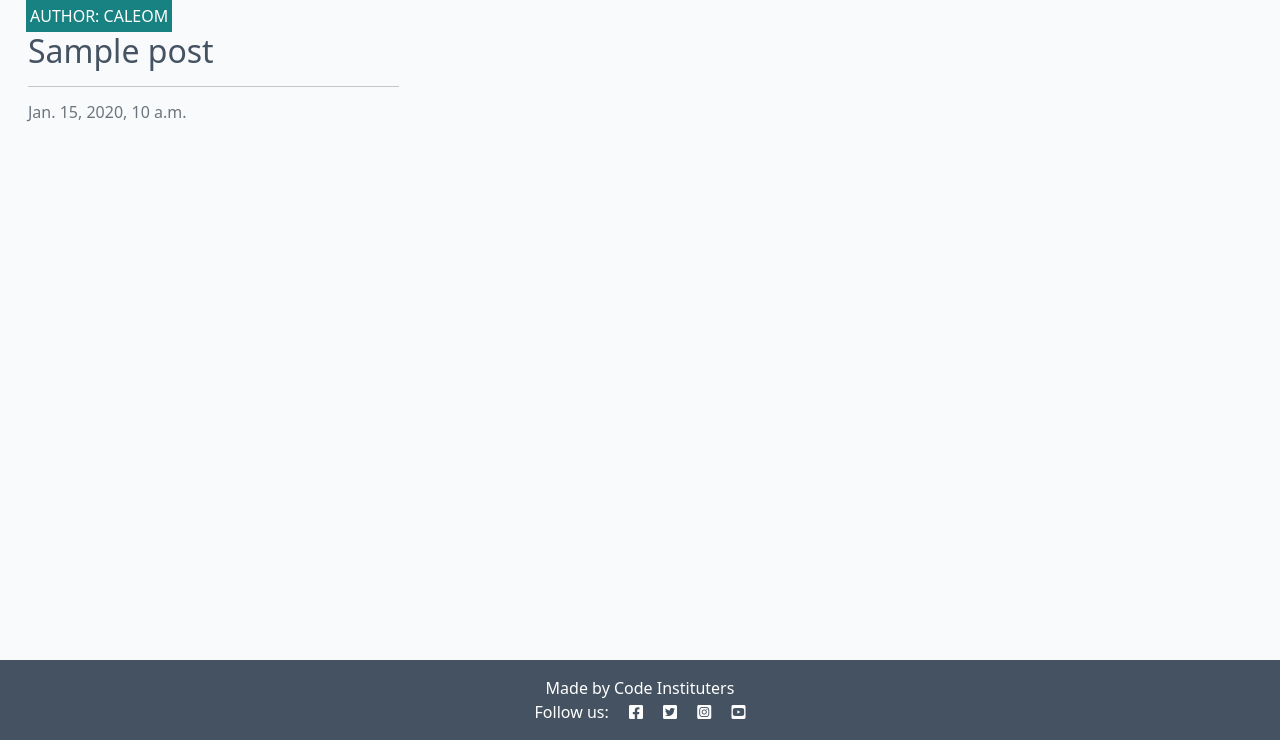
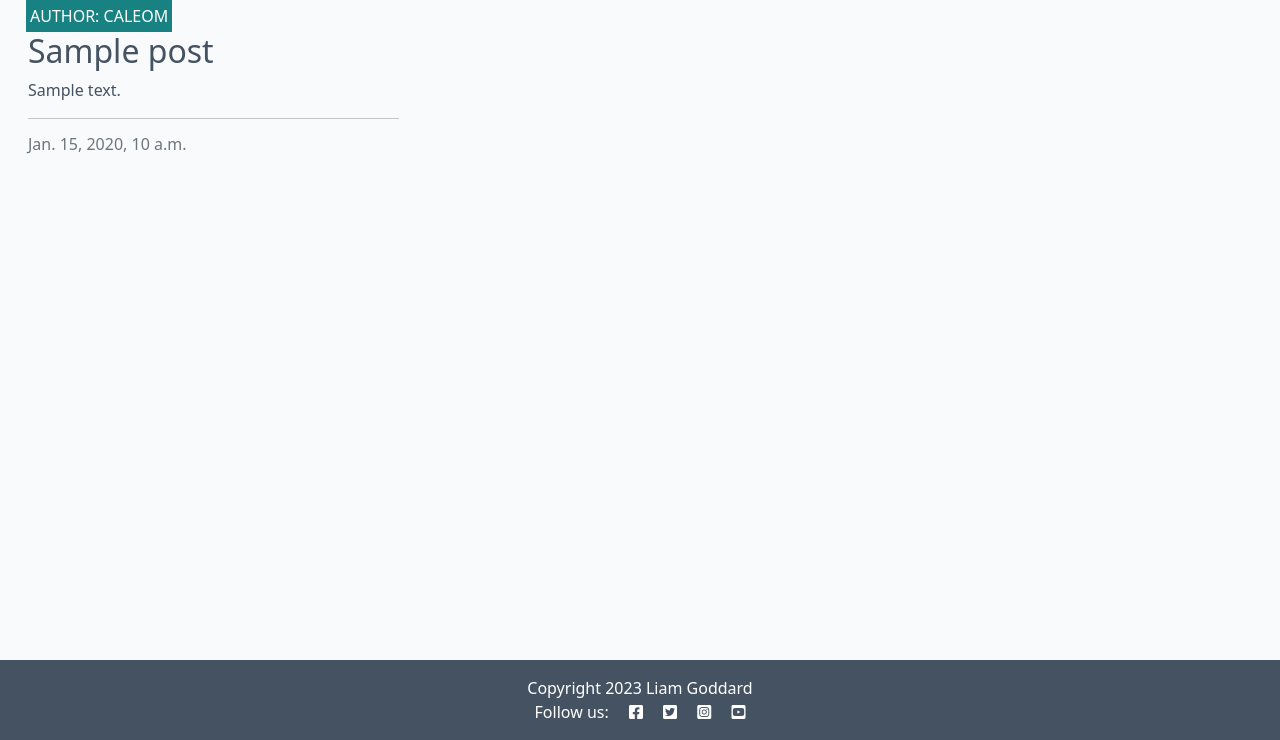
Before and after one commit to caleom/django-blog, a Django app: page / in a window 1280 px wide. Shown: the part 60-800 px from the top of the page. Run offline with Django 4.2, Linux system fonts and the light colour scheme; data comes from the database, SQL or seed files in the repository; tables that the repository leaves empty hold one stand-in row (values such as "Sample post").

Commit message:
add pagenation

```diff
--- a/blog/templates/blog/index.html
+++ b/blog/templates/blog/index.html
@@ -20,6 +20,7 @@
                             </div>
                             <a href="#" class="post-link">
                                 <h2 class="card-title">{{ post.title }}</h2>
+                                <p class="card-text">{{ post.excerpt }}</p>
                             </a>
 
                             <hr />
@@ -40,6 +41,9 @@
     {% if is_paginated %}
     <nav aria-label="Page navigation">
         <ul class="pagination justify-content-center">
+            {% if page_obj.has_previous %}
+            <li><a href="?page={{ page_obj.previous_page_number }}" class="page-link"> &laquo; PREVIOUS </a></li>
+            {% endif %}
             {% if page_obj.has_next %}
             <li><a href="?page={{ page_obj.next_page_number }}" class="page-link"> NEXT &raquo;</a></li>
             {% endif %}
@@ -50,3 +54,7 @@
 
 <!-- index.html content ends here -->
 {% endblock %}
+
+{% block copyright %}
+    Copyright 2023 Liam Goddard
+{% endblock %}
--- a/codestar/settings.py
+++ b/codestar/settings.py
@@ -31,9 +31,9 @@ SECRET_KEY = os.environ.get("SECRET_KEY")
 # SECURITY WARNING: don't run with debug turned on in production!
 DEBUG = True
 
-ALLOWED_HOSTS = ['8000-caleom-djangoblog-pmxs73yanjp.ws-eu108.gitpod.io',
+ALLOWED_HOSTS = ['.gitpod.io',
                 '.herokuapp.com']
-CSRF_TRUSTED_ORIGINS = ['https://8000-caleom-djangoblog-pmxs73yanjp.ws-eu108.gitpod.io',
+CSRF_TRUSTED_ORIGINS = ['https://*.gitpod.io',
                     "https://*.herokuapp.com"]
 
 
--- a/requirements.txt
+++ b/requirements.txt
@@ -2,6 +2,6 @@ asgiref==3.7.2
 dj-database-url==0.5.0
 Django==4.2.10
 django-summernote==0.8.20.0
-gunicorn==20.1.0
 psycopg2==2.9.9
 sqlparse==0.4.4
+whitenoise==5.3.0
--- a/templates/base.html
+++ b/templates/base.html
@@ -40,7 +40,7 @@
                 <ul class="navbar-nav me-auto mb-2 mb-lg-0">
                     <li class="nav-item">
                         <a class="nav-link {% if request.path == home_url %}active{% endif %}" aria-current="page"
-                            href="#">Home</a>
+                            href="{% url 'home' %}">Home</a>
                     </li>
 
                 </ul>
@@ -61,7 +61,7 @@
 
     <!-- Footer -->
     <footer class="footer mt-auto py-3 dark-bg">
-        <p class="m-0 text-center text-white">Made by Code Instituters</p>
+        <p class="m-0 text-center text-white">{% block copyright %}Made by Code Instituters{% endblock copyright %}</p>
         <p class="m-0 text-center text-white">Follow us: <i class="fab fa-facebook-square ms-3"></i>
             <i class="fab fa-twitter-square ms-3"></i>
             <i class="fab fa-instagram-square ms-3"></i>
```
